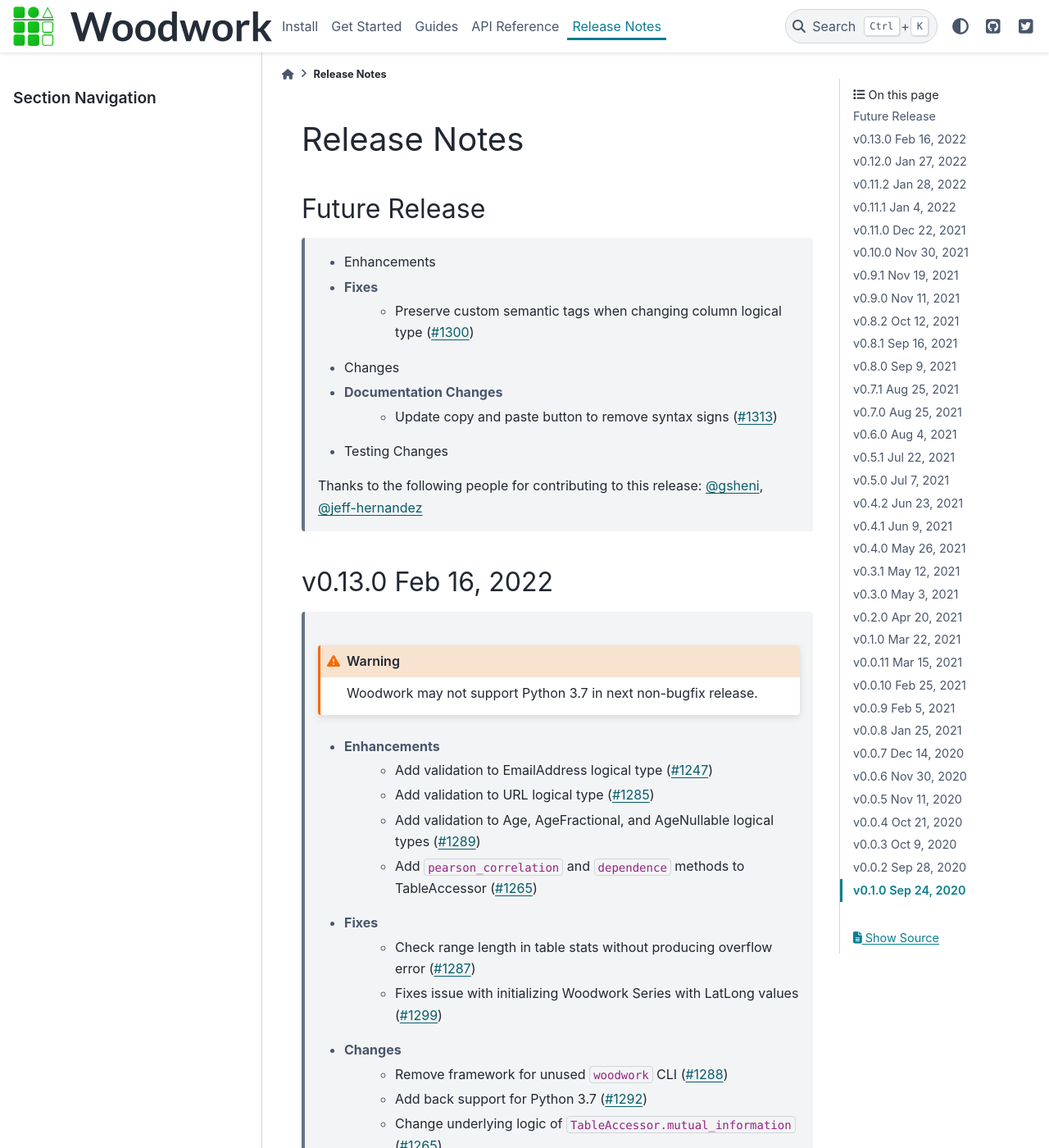
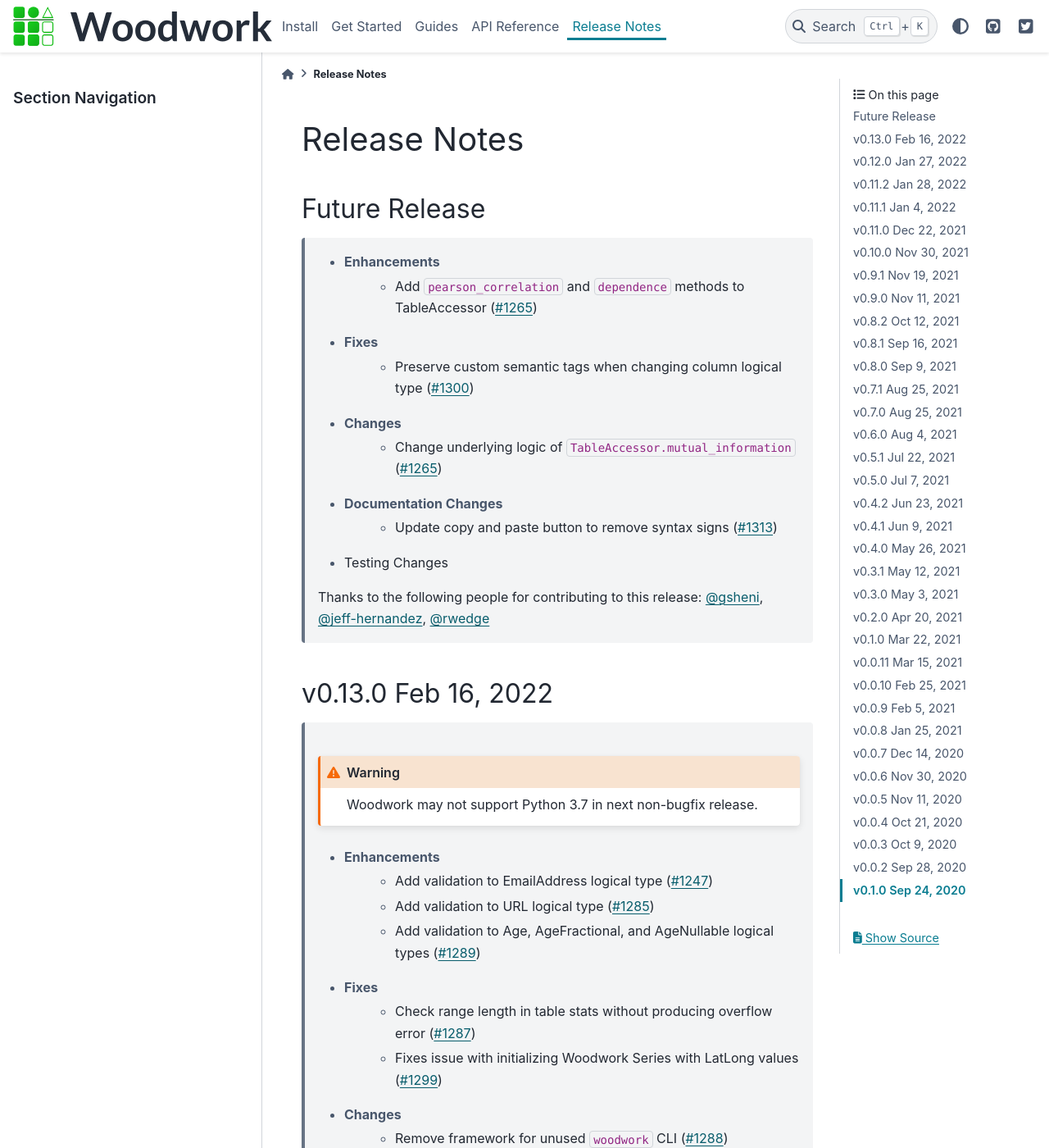
Before and after one commit to alteryx/woodwork, a Sphinx documentation site: the page built from docs/source/release_notes.rst, in a window 1280 px wide and 1400 px high. Shown: the whole window at 82% size. Built offline with Sphinx 7.4.7 and the PyData theme 0.15.4, drawn with Linux system fonts in a browser that asks for light colours; comment, search, counter and statistics services are not loaded; some of the changed lines change nothing that is shown.

Commit message:
move changelog notes to new future release section

```diff
--- a/docs/source/release_notes.rst
+++ b/docs/source/release_notes.rst
@@ -6,15 +6,17 @@
 Future Release
 ==============
     * Enhancements
+        * Add ``pearson_correlation`` and ``dependence`` methods to TableAccessor (:pr:`1265`)
     * Fixes
         * Preserve custom semantic tags when changing column logical type (:pr:`1300`)
     * Changes
+        * Change underlying logic of ``TableAccessor.mutual_information`` (:pr:`1265`)
     * Documentation Changes
         * Update copy and paste button to remove syntax signs (:pr:`1313`)
     * Testing Changes
 
     Thanks to the following people for contributing to this release:
-    :user:`gsheni`, :user:`jeff-hernandez`
+    :user:`gsheni`, :user:`jeff-hernandez`, :user:`rwedge`
 
 v0.13.0 Feb 16, 2022
 ====================
@@ -25,14 +27,12 @@
         * Add validation to EmailAddress logical type (:pr:`1247`)
         * Add validation to URL logical type (:pr:`1285`)
         * Add validation to Age, AgeFractional, and AgeNullable logical types (:pr:`1289`)
-        * Add ``pearson_correlation`` and ``dependence`` methods to TableAccessor (:pr:`1265`)
     * Fixes
         * Check range length in table stats without producing overflow error (:pr:`1287`)
         * Fixes issue with initializing Woodwork Series with LatLong values (:pr:`1299`)
     * Changes
         * Remove framework for unused ``woodwork`` CLI (:pr:`1288`)
         * Add back support for Python 3.7 (:pr:`1292`)
-        * Change underlying logic of ``TableAccessor.mutual_information`` (:pr:`1265`)
         * Nested statistical utility functions into directory (:pr:`1295`)
     * Documentation Changes
         * Updating contributing doc with PATH and JAVA_HOME instructions (:pr:`1273`)
```
